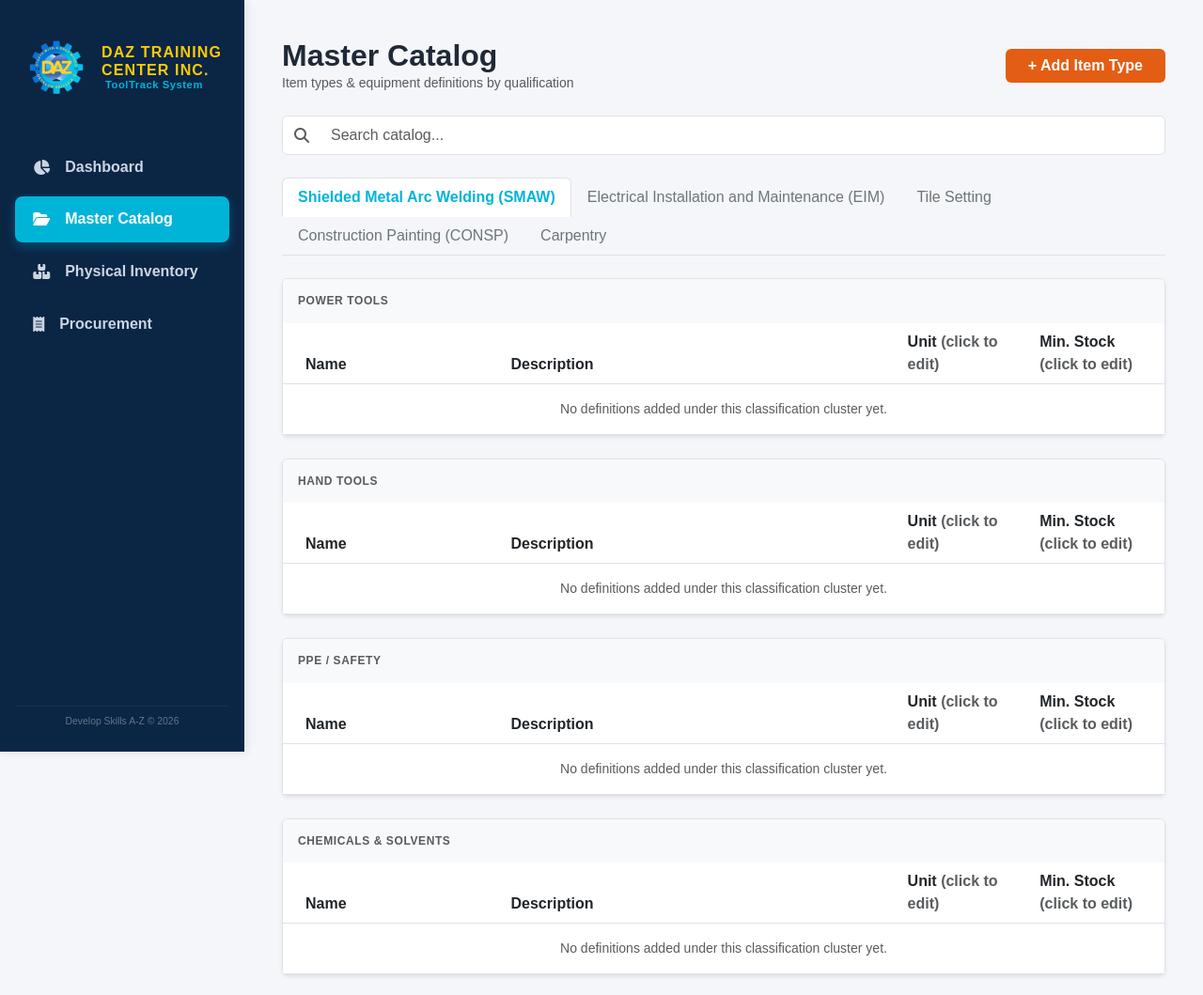
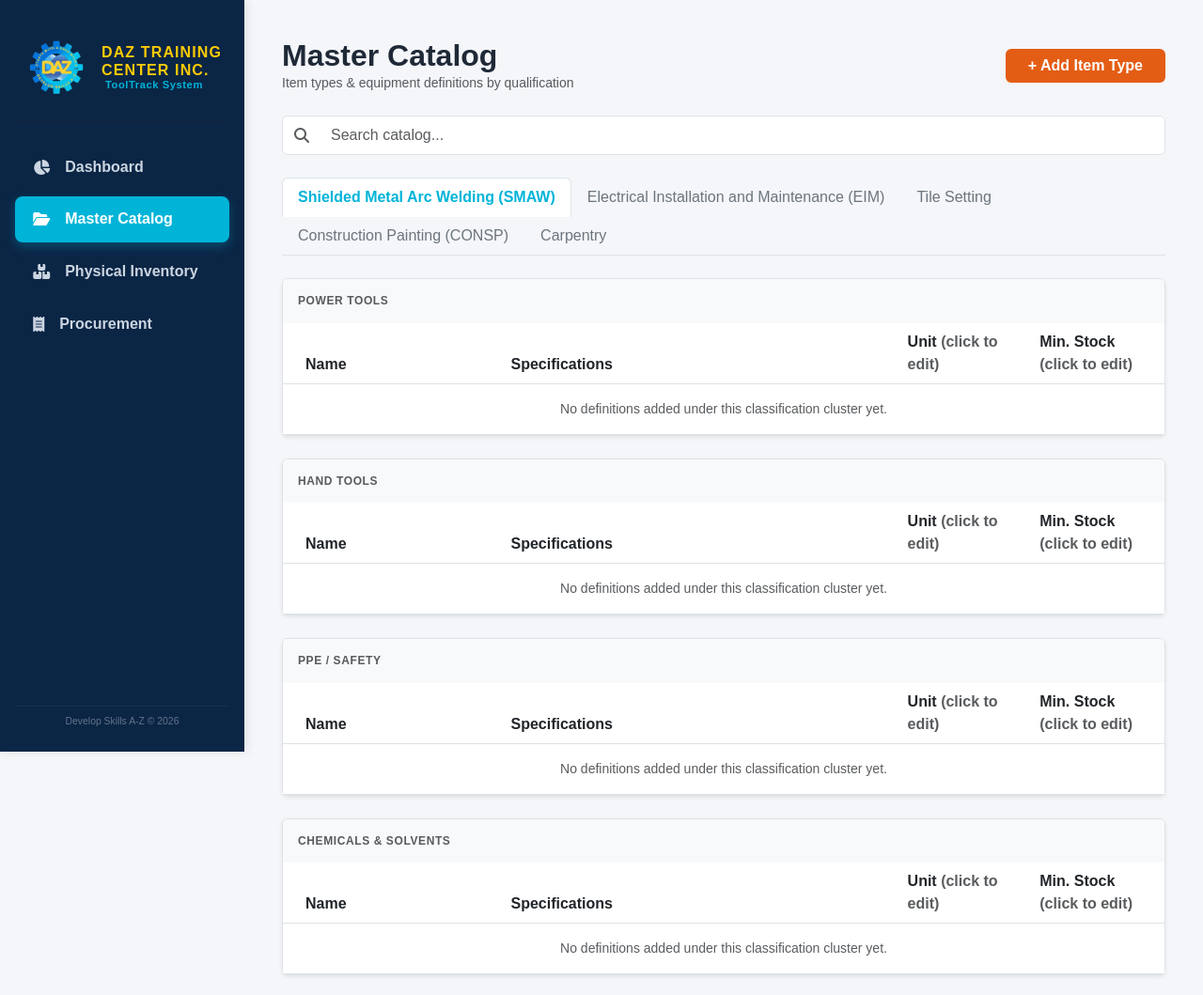
Before and after one commit to vina2901/test-repo, a PHP site: page /master_catalog.php in a window 1280 px wide. Shown: the top 1059 px of the page at 94% size. Run offline with PHP 8.4, Linux system fonts and the light colour scheme; data that the repository does not hold is empty; some web fonts are replaced.

Commit message:
git commit -m "master_catalog.php"

```diff
--- a/master_catalog.php
+++ b/master_catalog.php
@@ -96,7 +96,7 @@ include_once 'includes/header.php';
                             <thead>
                                 <tr>
                                     <th class="ps-4" style="width: 25%;">Name</th>
-                                    <th style="width: 45%;">Description</th>
+                                    <th style="width: 45%;">Specifications</th>
                                     <th style="width: 15%;">Unit <span class="text-muted font-normal text-xs">(click to edit)</span></th>
                                     <th class="pe-4" style="width: 15%;">Min. Stock <span class="text-muted font-normal text-xs">(click to edit)</span></th>
                                 </tr>
@@ -143,7 +143,7 @@ include_once 'includes/header.php';
                 <input type="text" name="item_name" class="form-control" required placeholder="e.g. Circular Saw">
             </div>
             <div class="mb-3">
-                <label class="form-label small">Operational Description</label>
+                <label class="form-label small">Specifications</label>
                 <input type="text" name="description" class="form-control" required placeholder="Electric circular saw for cutting wood...">
             </div>
 
```
